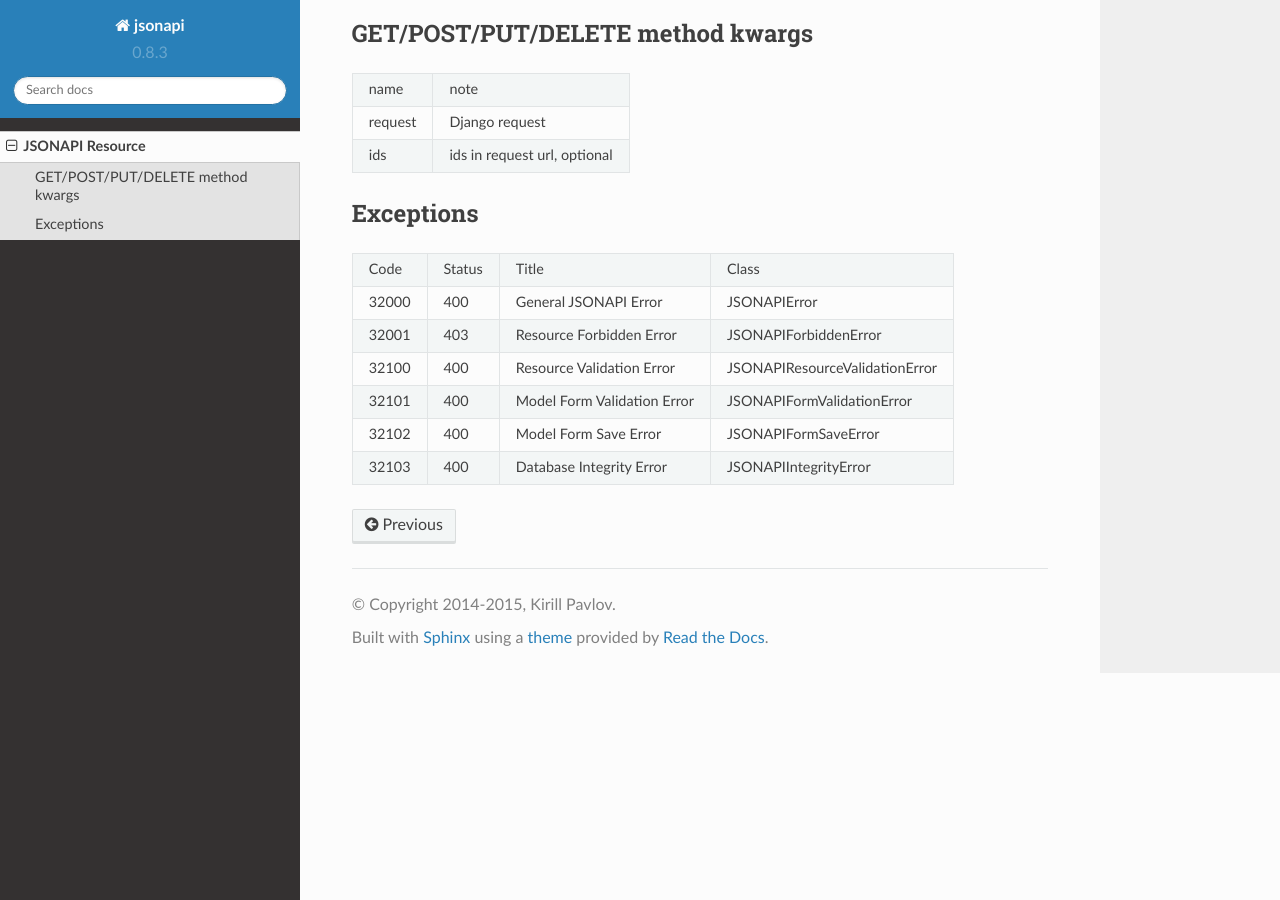
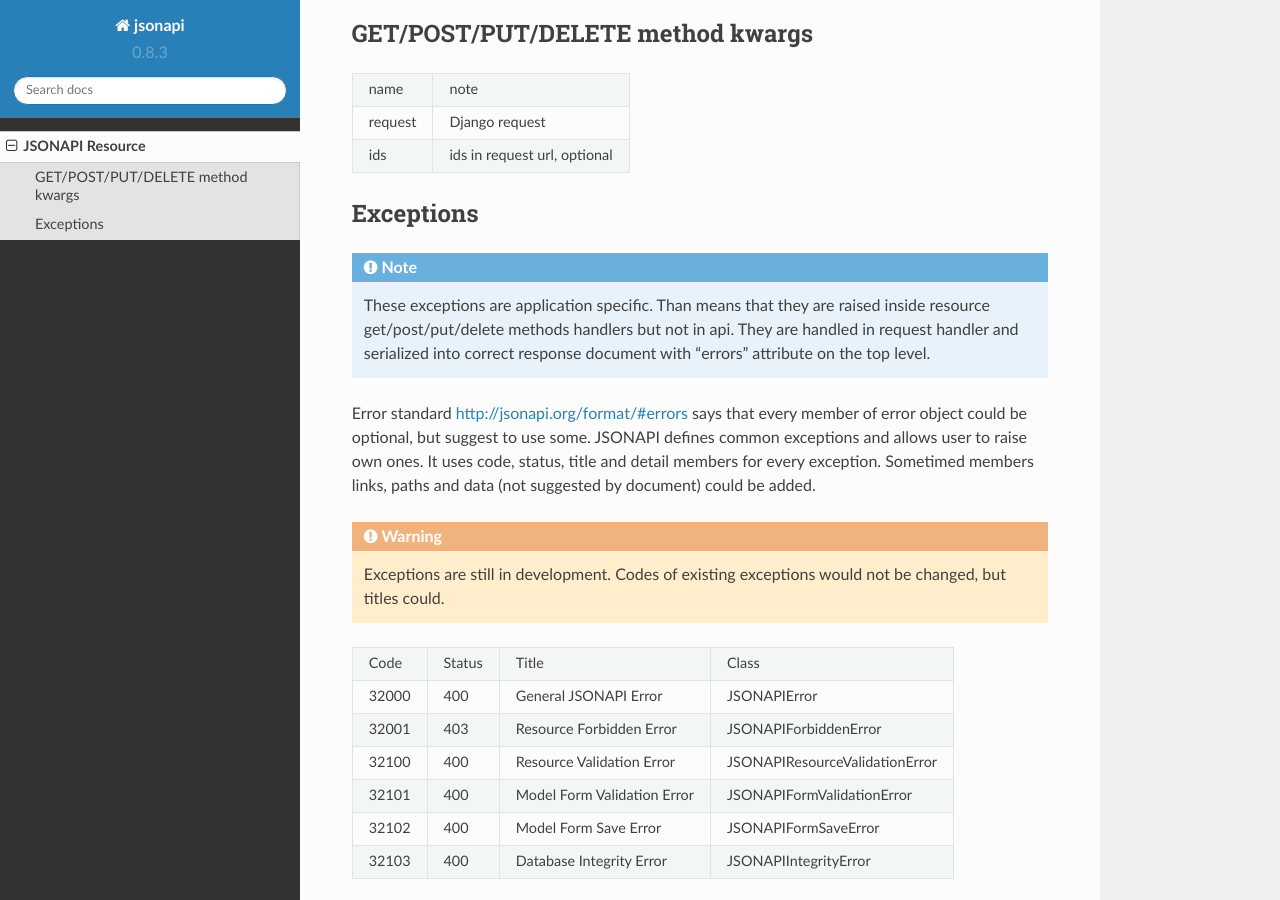
Before and after one commit to pavlov99/jsonapi, a Sphinx documentation site: the page built from docs/source/resource.rst, in a window 1280 px wide and 900 px high, scrolled down 1123 px. Built offline with Sphinx 7.4.7 and the Read the Docs theme 2.0.0, drawn with Linux system fonts in a browser that asks for light colours.

Commit message:
update docs

```diff
--- a/docs/source/resource.rst
+++ b/docs/source/resource.rst
@@ -74,6 +74,20 @@ GET/POST/PUT/DELETE method kwargs
 Exceptions
 ----------
 
+.. note:: These exceptions are application specific. Than means that they are
+   raised inside resource get/post/put/delete methods handlers but not in api.
+   They are handled in request handler and serialized into correct response
+   document with "errors" attribute on the top level.
+
+Error standard http://jsonapi.org/format/#errors says that every member of error
+object could be optional, but suggest to use some. JSONAPI defines common
+exceptions and allows user to raise own ones. It uses code, status, title and
+detail members for every exception. Sometimed members links, paths and data (not
+suggested by document) could be added.
+
+.. warning:: Exceptions are still in development. Codes of existing exceptions
+   would not be changed, but titles could.
+
 +-------+--------+-----------------------------+--------------------------------+
 | Code  | Status | Title                       | Class                          |
 +-------+--------+-----------------------------+--------------------------------+
```
Also changed, not shown: docs/source/index.rst (+3 -5 lines).
